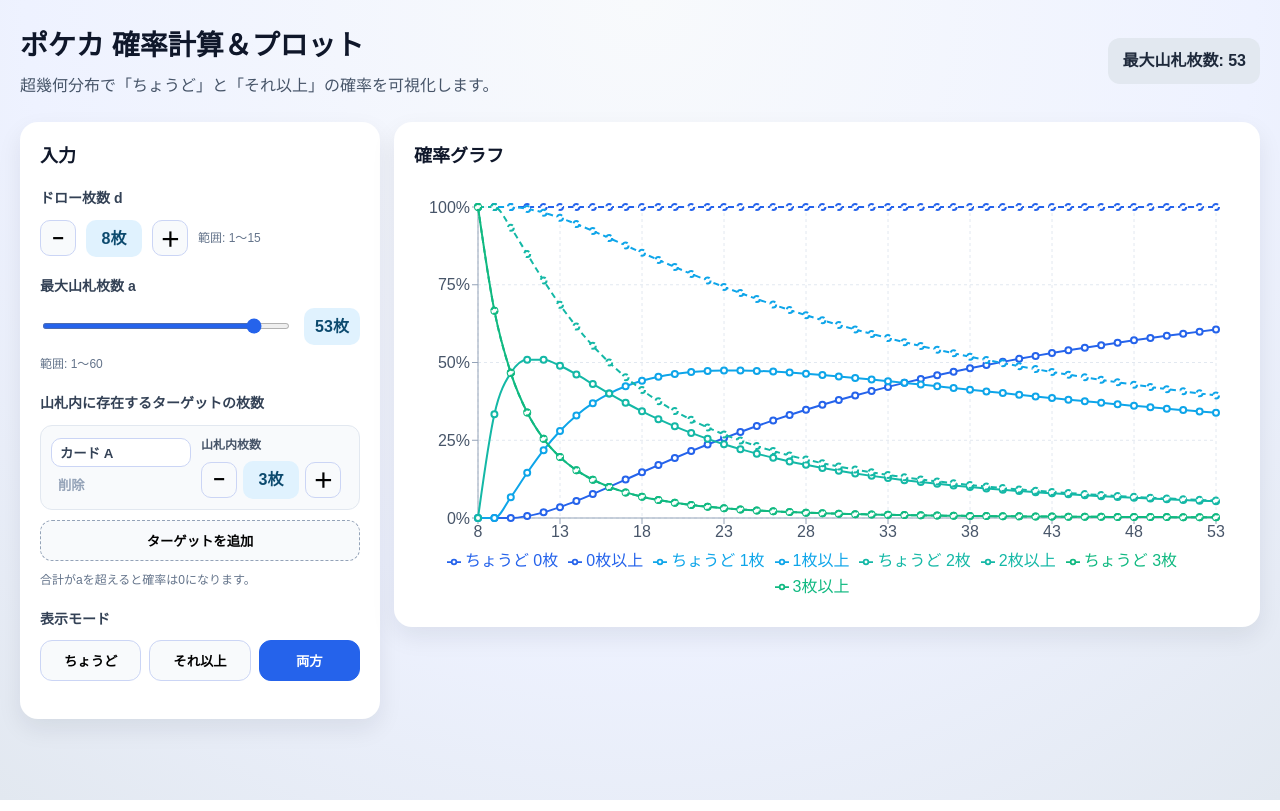
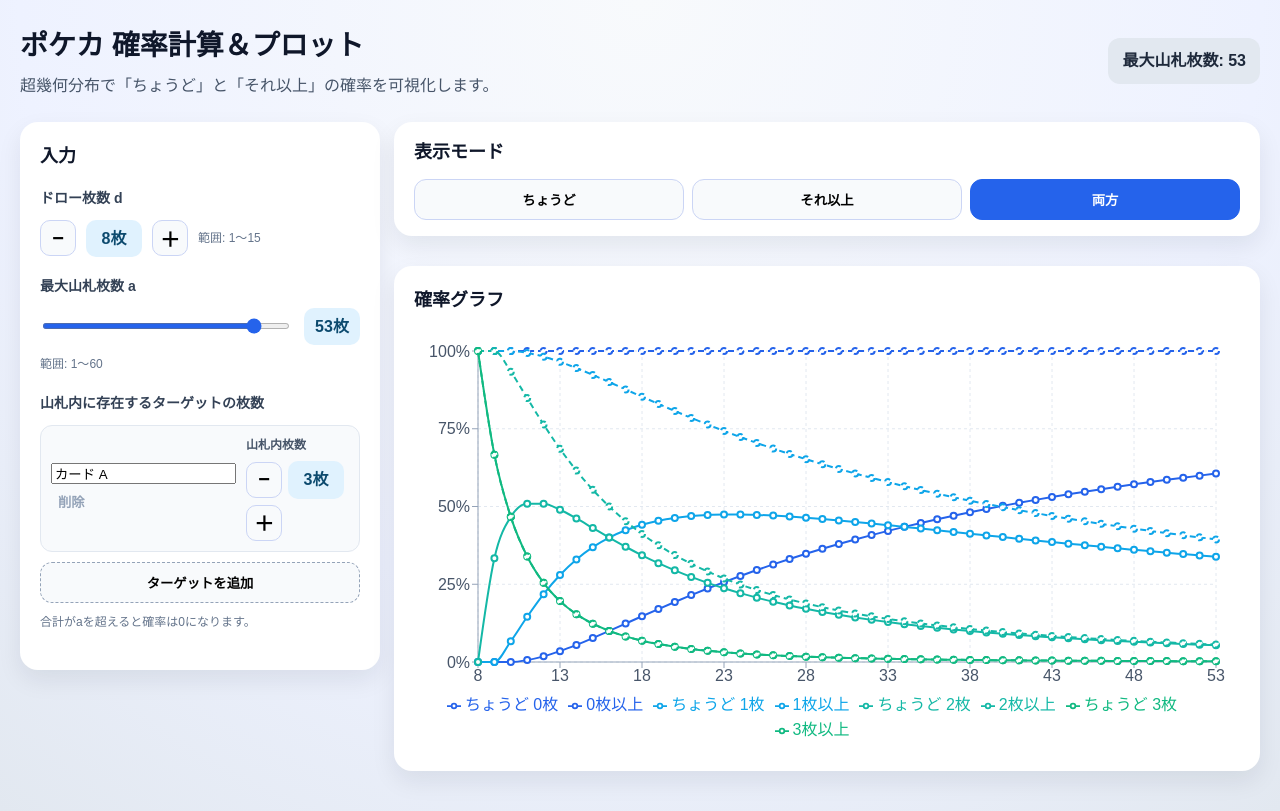
Before and after one commit to H-Sakuma-R1GHTB4CK/pokeca-prob-tool, a React (Vite) app: page / in a window 1280 px wide. Built offline with nearby package versions, Linux system fonts and the light colour scheme; the HTML template or start-up script is replaced by a standard one.

Commit message:
Move display mode to chart column

```diff
--- a/src/App.tsx
+++ b/src/App.tsx
@@ -123,6 +123,29 @@ const App = () => {
           multiMode={multiMode}
           onMultiModeChange={setMultiMode}
         />
+        <div className="chart-column">
+          <section className="mode-panel">
+            <div className="mode-card">
+              <h2>表示モード</h2>
+              <div className="segmented">
+                {[
+                  { value: 'exact', label: 'ちょうど' },
+                  { value: 'atleast', label: 'それ以上' },
+                  { value: 'both', label: '両方' },
+                ].map((item) => (
+                  <button
+                    key={item.value}
+                    type="button"
+                    className={`segment ${mode === item.value ? 'active' : ''}`}
+                    onClick={() => setMode(item.value as DisplayMode)}
+                    aria-pressed={mode === item.value}
+                  >
+                    {item.label}
+                  </button>
+                ))}
+              </div>
+            </div>
+          </section>
           <ProbabilityChart
             data={rows}
             draw={draw}
@@ -135,6 +158,7 @@ const App = () => {
           />
         </div>
       </div>
+    </div>
   );
 };
 
--- a/src/components/Controls.tsx
+++ b/src/components/Controls.tsx
@@ -247,27 +247,6 @@ const Controls = ({
             <span className="helper">詳細表示は組み合わせの線が増えます。</span>
           </div>
         )}
-
-        <div className="control">
-          <span className="control-title">表示モード</span>
-          <div className="segmented">
-            {[
-              { value: 'exact', label: 'ちょうど' },
-              { value: 'atleast', label: 'それ以上' },
-              { value: 'both', label: '両方' },
-            ].map((item) => (
-              <button
-                key={item.value}
-                type="button"
-                className={`segment ${mode === item.value ? 'active' : ''}`}
-                onClick={() => onModeChange(item.value as DisplayMode)}
-                aria-pressed={mode === item.value}
-              >
-                {item.label}
-              </button>
-            ))}
-          </div>
-        </div>
       </div>
     </section>
   );
--- a/src/index.css
+++ b/src/index.css
@@ -45,9 +45,32 @@ body {
   font-weight: 600;
 }
 
+.mode-panel {
+  margin-bottom: 16px;
+}
+
+.mode-card {
+  background: white;
+  border-radius: 18px;
+  padding: 16px 20px;
+  box-shadow: 0 10px 24px rgba(15, 23, 42, 0.08);
+}
+
+.mode-card h2 {
+  margin-top: 0;
+  margin-bottom: 12px;
+  font-size: 18px;
+}
+
 .layout {
   display: grid;
   grid-template-columns: minmax(300px, 360px) minmax(0, 1fr);
+  gap: 14px;
+}
+
+.chart-column {
+  display: flex;
+  flex-direction: column;
   gap: 14px;
 }
 
@@ -155,17 +178,6 @@ input[type='range'] {
   flex-direction: column;
   gap: 6px;
   align-items: flex-start;
-}
-
-.target-name-input {
-  width: 100%;
-  max-width: 140px;
-  border: 1px solid #cbd5f5;
-  border-radius: 10px;
-  padding: 6px 8px;
-  font-weight: 600;
-  color: #334155;
-  background: white;
 }
 
 .target-label {
```
Lines whose indentation alone changed are shown as unchanged.
